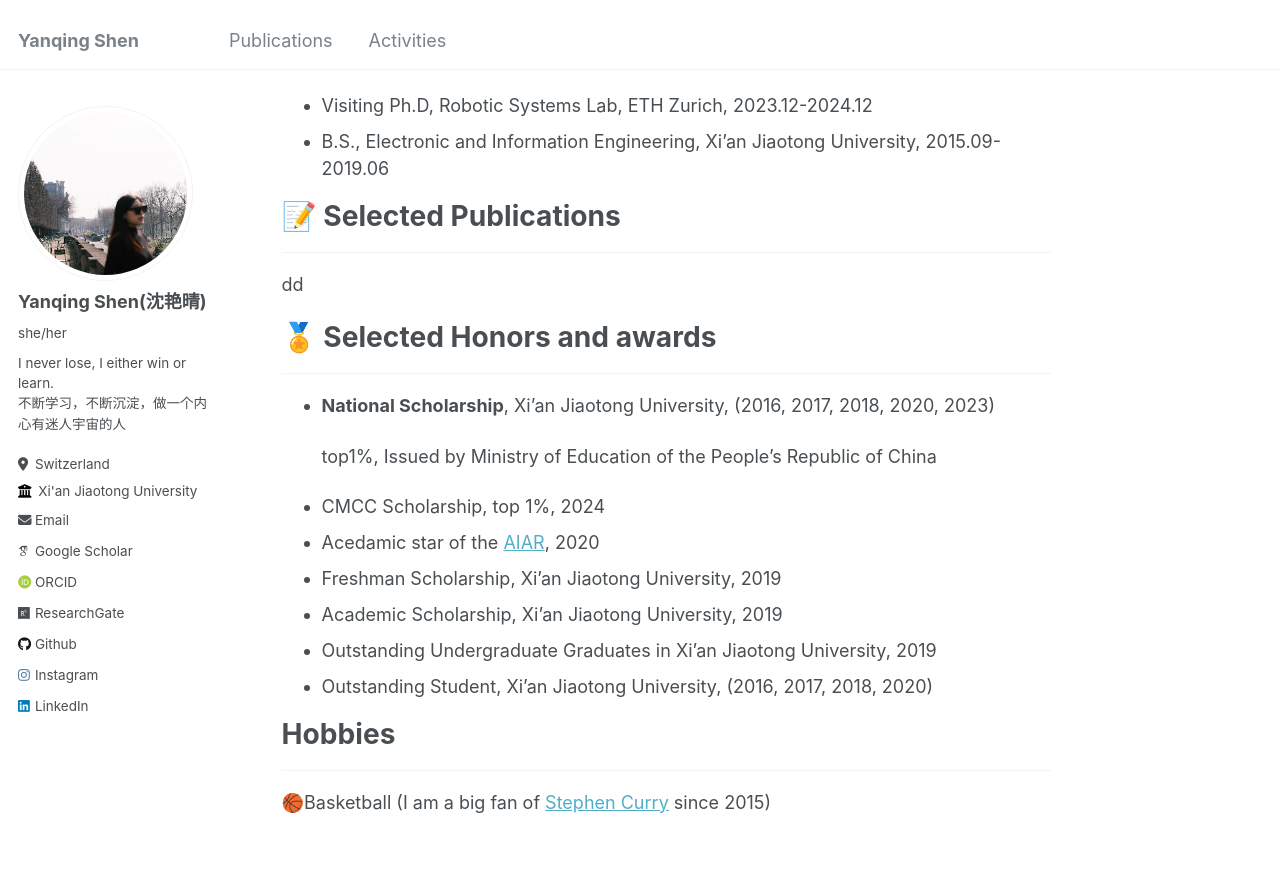
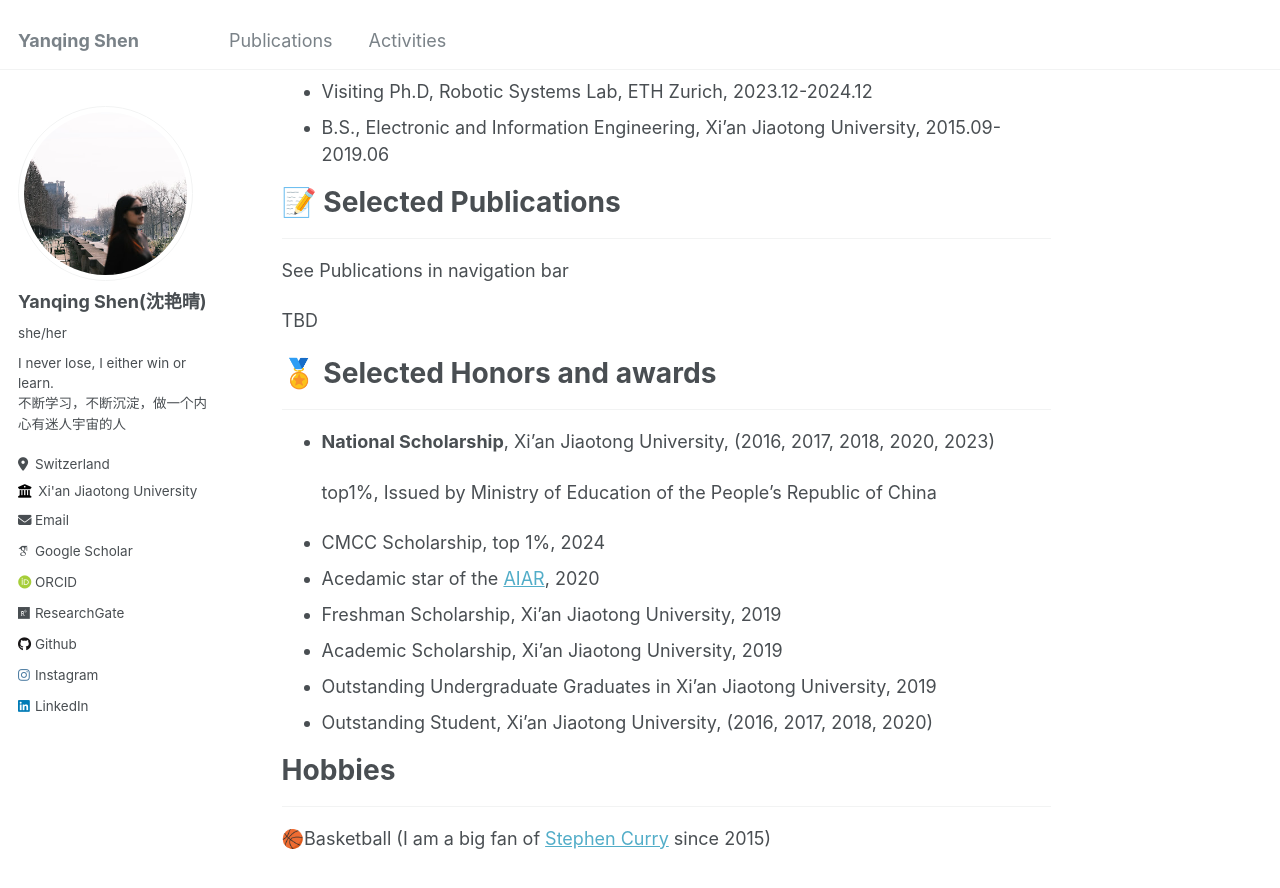
Before and after one commit to shenyanqing1105/shenyanqing1105.github.io, a Jekyll site: the page built from _pages/about.md, in a window 1280 px wide and 900 px high, scrolled down 795 px. Shown: the top 888 px of the window. Built offline with Jekyll 4.4.1, drawn with Linux system fonts in a browser that asks for light colours; some web fonts are replaced.

Commit message:
Update about.md

```diff
--- a/_pages/about.md
+++ b/_pages/about.md
@@ -30,8 +30,7 @@ I am lucky to have opportunities to work at Robotic Systems Lab ([RSL](https://r
 
 ---
 
-Ph.D, Institute of Artificial Intelligence and Robotics, Xi'an Jiaotong University, 2019.09-2025.12
-
+* Ph.D, Institute of Artificial Intelligence and Robotics, Xi'an Jiaotong University, 2019.09-2025.12
 * Visiting Ph.D, Robotic Systems Lab, ETH Zurich, 2023.12-2024.12
 * B.S., Electronic and Information Engineering, Xi'an Jiaotong University, 2015.09-2019.06
 
@@ -39,15 +38,13 @@ Ph.D, Institute of Artificial Intelligence and Robotics, Xi'an Jiaotong Universi
 
 ---
 
+See Publications in navigation bar
 
-
-dd
+TBD
 
 # 🏅 Selected Honors and awards
 
 ---
-
-
 
 * **National Scholarship**, Xi’an Jiaotong University, (2016, 2017, 2018, 2020, 2023)
 
```
